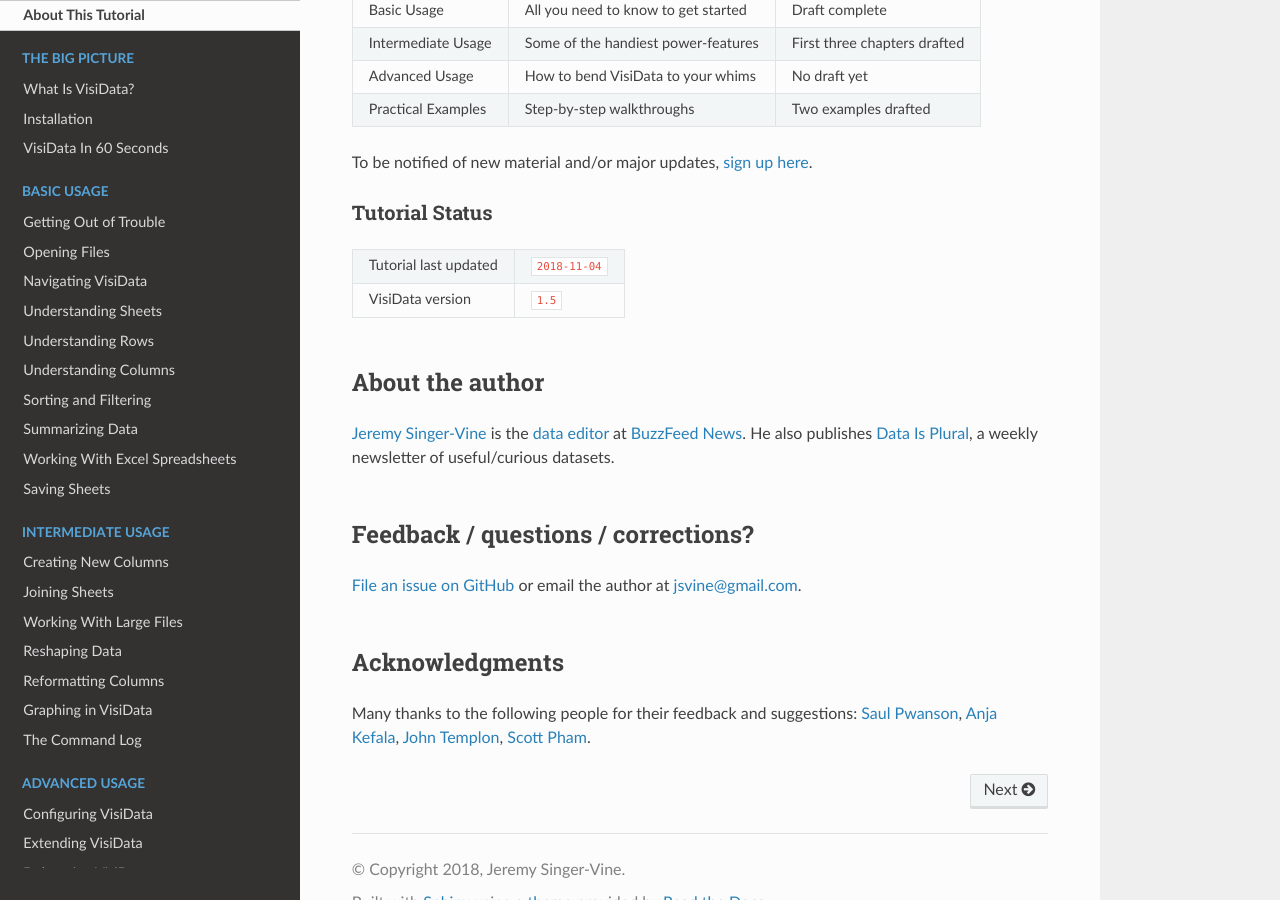
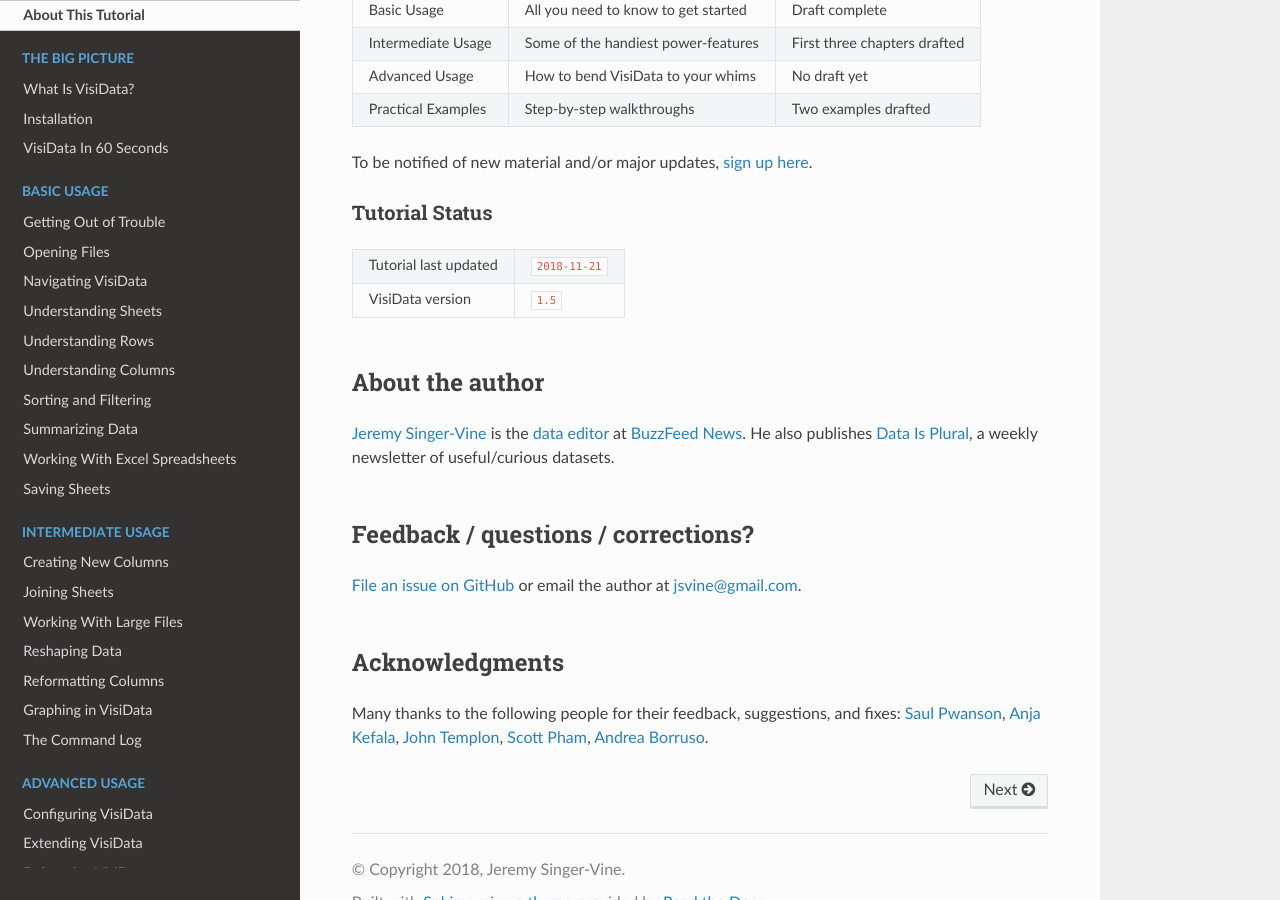
Before and after one commit to jsvine/intro-to-visidata, a Sphinx documentation site: the page built from docs/index.rst, in a window 1280 px wide and 900 px high, scrolled down 899 px. Built offline with Sphinx 7.4.7 and the Read the Docs theme 2.0.0, drawn with Linux system fonts in a browser that asks for light colours.

Commit message:
Update last-updated and thank @aborruso

```diff
--- a/docs/index.rst
+++ b/docs/index.rst
@@ -42,7 +42,7 @@
 ^^^^^^^^^^^^^^^
 
 ======================  ================
-Tutorial last updated   ``2018-11-04``
+Tutorial last updated   ``2018-11-21``
 VisiData version        ``1.5``
 ======================  ================
 
@@ -59,7 +59,7 @@
 Acknowledgments
 ---------------
 
-Many thanks to the following people for their feedback and suggestions: `Saul Pwanson <http://saul.pw/>`_, `Anja Kefala <https://github.com/anjakefala>`_, `John Templon <https://twitter.com/jtemplon>`_, `Scott Pham <https://twitter.com/scottpham>`_.
+Many thanks to the following people for their feedback, suggestions, and fixes: `Saul Pwanson <http://saul.pw/>`_, `Anja Kefala <https://github.com/anjakefala>`_, `John Templon <https://twitter.com/jtemplon>`_, `Scott Pham <https://twitter.com/scottpham>`_, `Andrea Borruso <https://github.com/aborruso>`_.
 
 
 .. toctree::
```
